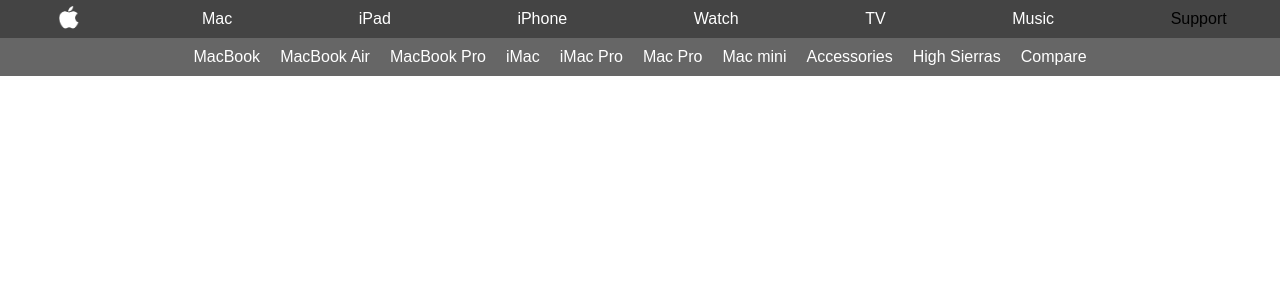
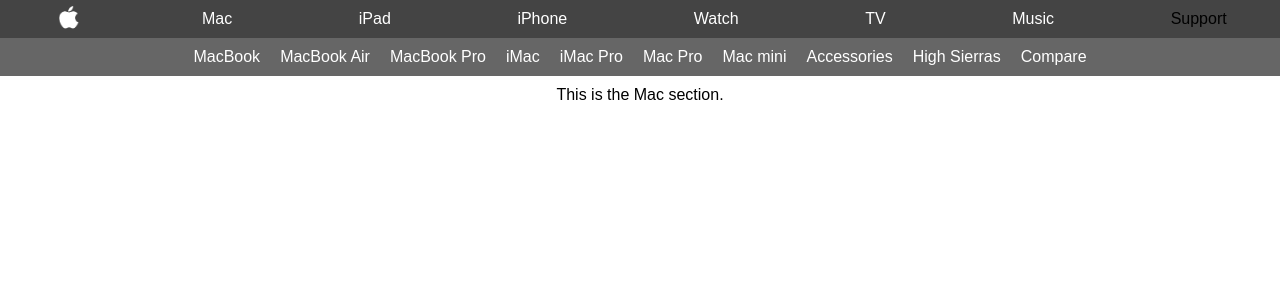
Before and after one commit to bloominstituteoftechnology/React-Router-Apple-Nav, a React (Create React App) app in the folder apple-nav/: page /Mac in a window 1280 px wide. Shown: the top 300 px of the page. Built offline with nearby package versions, Linux system fonts and the light colour scheme.

Commit message:
Add a MainCatSection.

```diff
--- a/apple-nav/src/App.js
+++ b/apple-nav/src/App.js
@@ -9,6 +9,7 @@
 import NavWrapper from './components/NavWrapper';
 import ContentSection from './components/ContentSection';
 import MainSection from './components/MainSection';
+import MainCatSection from './components/MainCatSection';
 
 // Styles
 import './App.css';
@@ -19,6 +20,7 @@
 			<div className="App">
 				<Route path = '/' render = { props => <NavWrapper {...props} navData = { navData } /> } />
 				<Route exact path = '/' component = { MainSection } />
+				<Route exact path = '/:mainCat' render = { props => <MainCatSection {...props} /> } />
 				<Route path = '/:mainCat/:subCat' render = { props => <ContentSection {...props} /> } />
 			</div>
 		);
--- /dev/null
+++ b/apple-nav/src/components/MainCatSection.css
@@ -0,0 +1,6 @@
+.main-cat-section {
+    display: flex;
+    justify-content: center;
+    align-items: center;
+    padding: 10px;
+}
--- /dev/null
+++ b/apple-nav/src/components/MainCatSection.js
@@ -0,0 +1,39 @@
+// React
+import React from 'react';
+
+// Styles
+import './MainCatSection.css';
+
+class MainCatSection extends React.Component {
+    constructor(props) {
+        super(props);
+
+        this.state = {
+            mainCat: ''
+        };
+    }
+
+    componentDidMount() {
+        this.setState({
+            mainCat: this.props.match.params.mainCat
+        });
+    }
+
+    componentDidUpdate() {
+        if (this.state.mainCat !== this.props.match.params.mainCat) {
+            this.setState({
+                mainCat: this.props.match.params.mainCat
+            });
+        }
+    }
+
+    render() {
+        return(
+            <div className = 'main-cat-section'>
+                This is the { this.state.mainCat } section.
+            </div>
+        );
+    }
+}
+
+export default MainCatSection;
```
